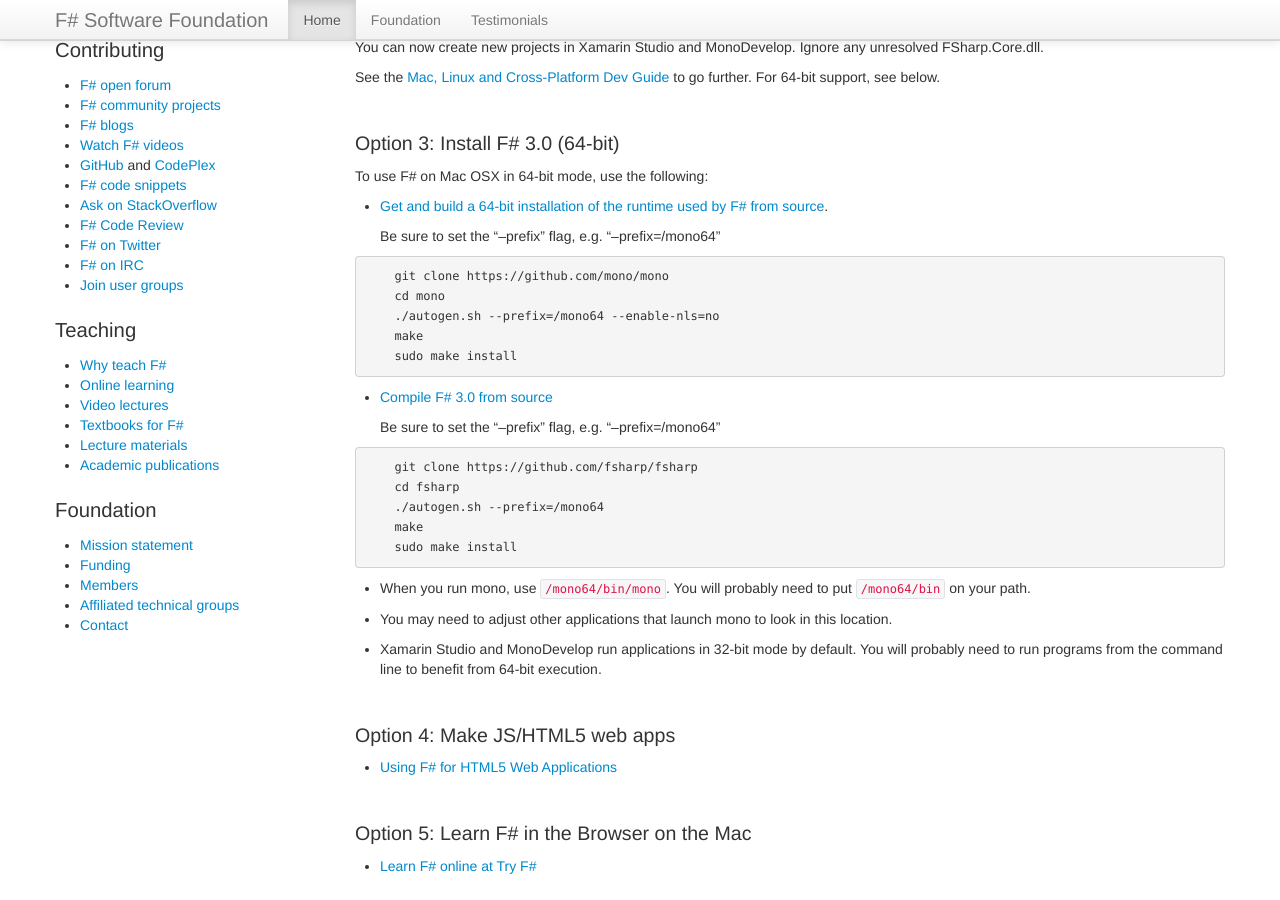
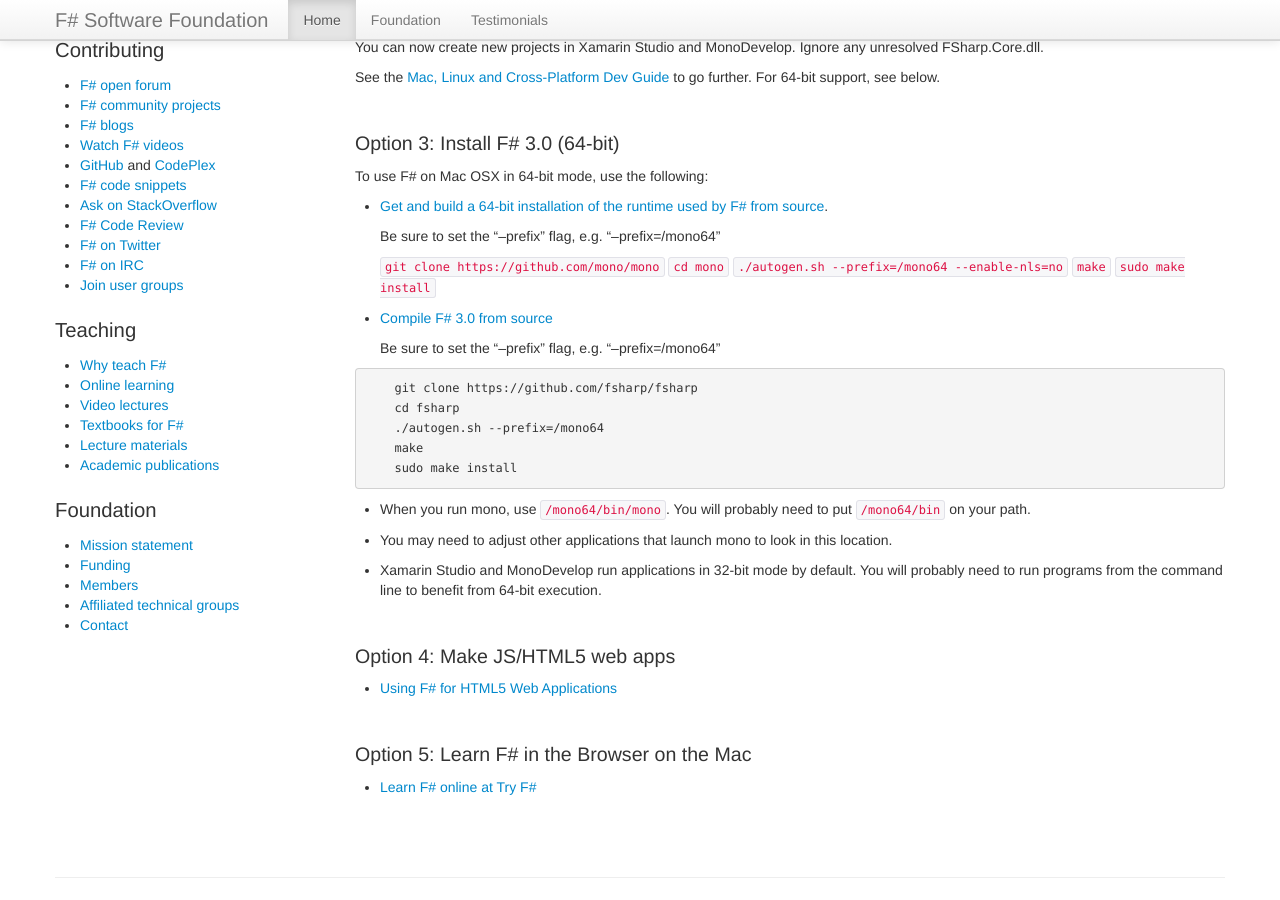
Before and after one commit to fsharp/fsharp.org, a Jekyll site: the page built from use/mac/index.md, in a window 1280 px wide and 900 px high, scrolled down 560 px. Built offline with Jekyll 4.4.1, drawn with Linux system fonts in a browser that asks for light colours; nearby versions of some CDN libraries; some web fonts are replaced; comment, search, counter and statistics services are not loaded.

Commit message:
Update index.md

````diff
--- a/use/mac/index.md
+++ b/use/mac/index.md
@@ -46,13 +46,11 @@
 
   Be sure to set the "--prefix" flag, e.g. "--prefix=/mono64"
 
-```
-    git clone https://github.com/mono/mono
-    cd mono
-    ./autogen.sh --prefix=/mono64 --enable-nls=no
-    make
-    sudo make install
-```
+    ```git clone https://github.com/mono/mono```
+    ```cd mono```
+    ```./autogen.sh --prefix=/mono64 --enable-nls=no```
+    ```make```
+    ```sudo make install```
 
 * [Compile F# 3.0 from source](https://github.com/fsharp/fsharp/blob/master/README.md)
 
````
